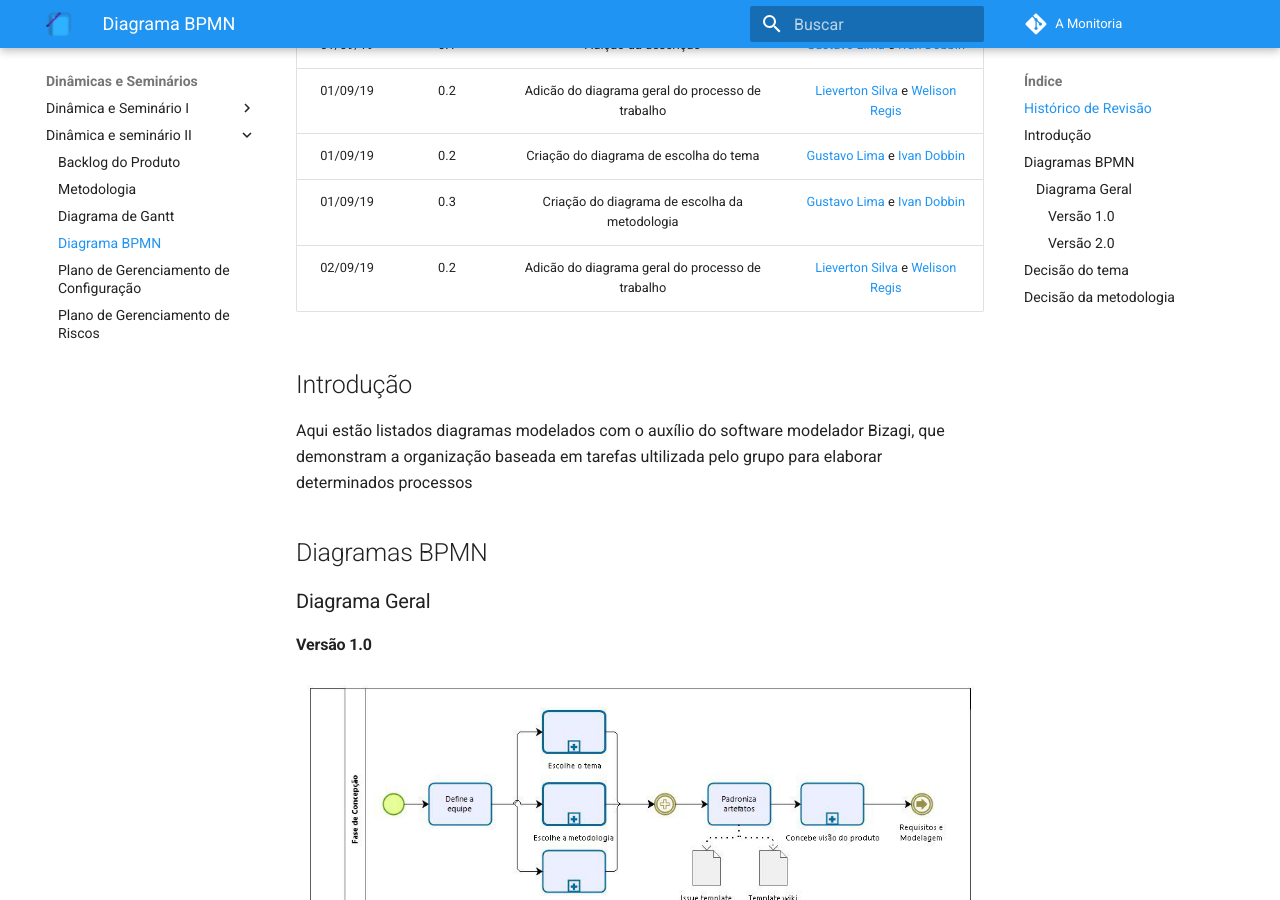
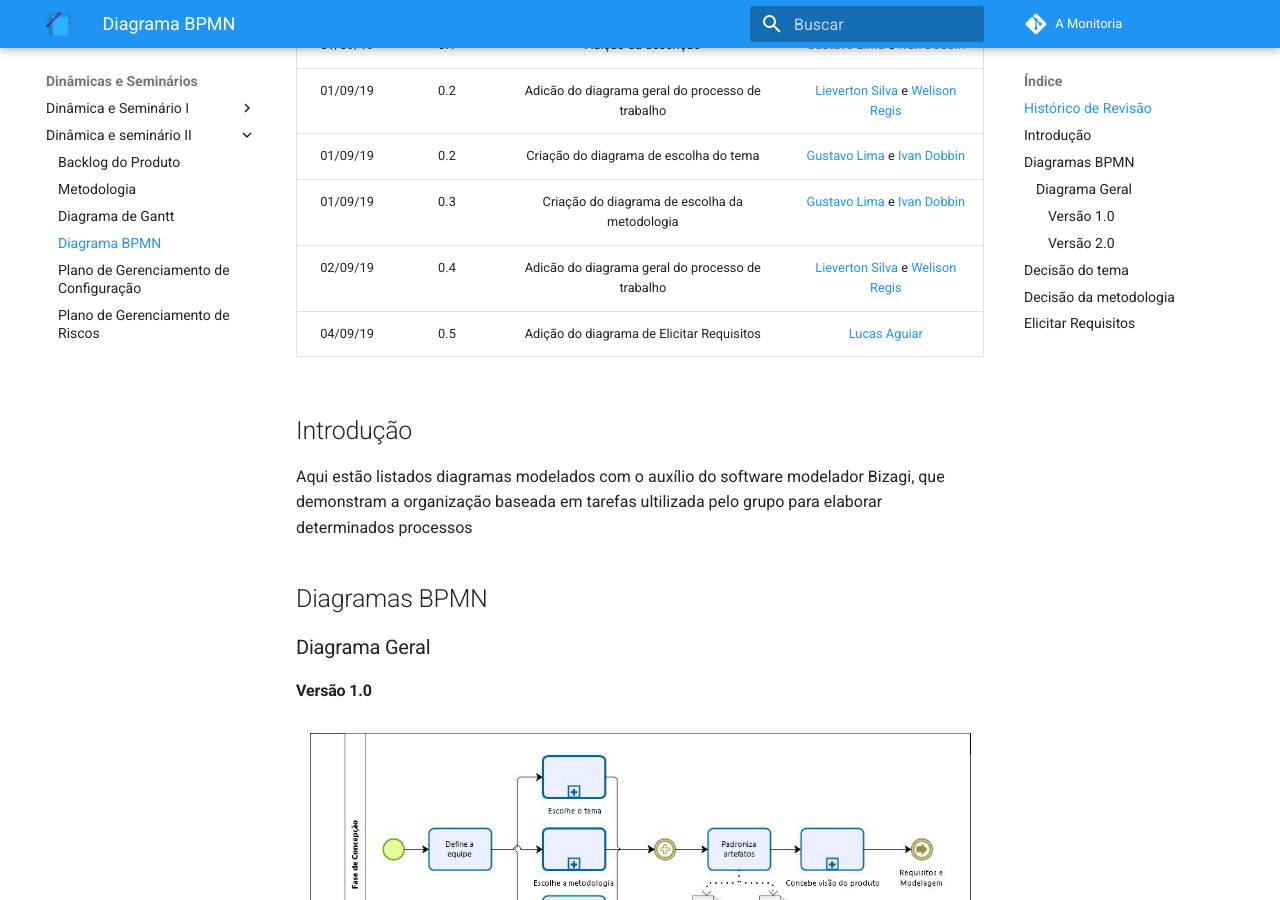
Before and after one commit to 2019-2-arquitetura-desenho/wiki, an MkDocs documentation site: the page built from docs/dinamica_seminario_II/diagrama_bpmn.md, in a window 1280 px wide and 900 px high, scrolled down 302 px. Built offline with MkDocs 1.6.1 and Material for MkDocs 9.7.7, drawn with Linux system fonts in a browser that asks for light colours; comment, search, counter and statistics services are not loaded; old or Windows-style settings are respelled for this version of MkDocs.

Commit message:
add Elicitar Requisitos

```diff
--- a/docs/dinamica_seminario_II/diagrama_bpmn.md
+++ b/docs/dinamica_seminario_II/diagrama_bpmn.md
@@ -7,7 +7,8 @@
 | 01/09/19 | 0.2 | Adicão do diagrama geral do processo de trabalho | [Lieverton Silva](https://github.com/lievertom) e [Welison Regis](https://github.com/WelisonR) |
 | 01/09/19 | 0.2 | Criação do diagrama de escolha do tema | [Gustavo Lima](https://github.com/gustavolima00) e [Ivan Dobbin](https://github.com/darmsDD)|
 | 01/09/19 | 0.3 | Criação do diagrama de escolha da metodologia | [Gustavo Lima](https://github.com/gustavolima00) e [Ivan Dobbin](https://github.com/darmsDD)|
-| 02/09/19 | 0.2 | Adicão do diagrama geral do processo de trabalho | [Lieverton Silva](https://github.com/lievertom) e [Welison Regis](https://github.com/WelisonR) |
+| 02/09/19 | 0.4 | Adicão do diagrama geral do processo de trabalho | [Lieverton Silva](https://github.com/lievertom) e [Welison Regis](https://github.com/WelisonR) |
+| 04/09/19 | 0.5 | Adição do diagrama de Elicitar Requisitos | [Lucas Aguiar](https://github.com/Ridersk) |
 
 ## Introdução
 
@@ -31,4 +32,8 @@
 
 ## Decisão da metodologia
 
-![Decisão da metodologia](assets/img/bpmn/decisão_metodologia.jpg)
+![Decisão da metodologia](assets/img/bpmn/decisao_metodologia.jpg)
+
+## Elicitar Requisitos
+
+![Elicitar Requisitos](assets/img/bpmn/elicitar_requisitos.jpg)
```
Also changed, not shown: docs/dinamica_seminario_II/assets/img/bpmn/decisao_metodologia.jpg (renamed from docs/dinamica_seminario_II/assets/img/bpmn/decisão_metodologia.jpg), docs/dinamica_seminario_II/assets/img/bpmn/elicitar_requisitos.jpg (added).
